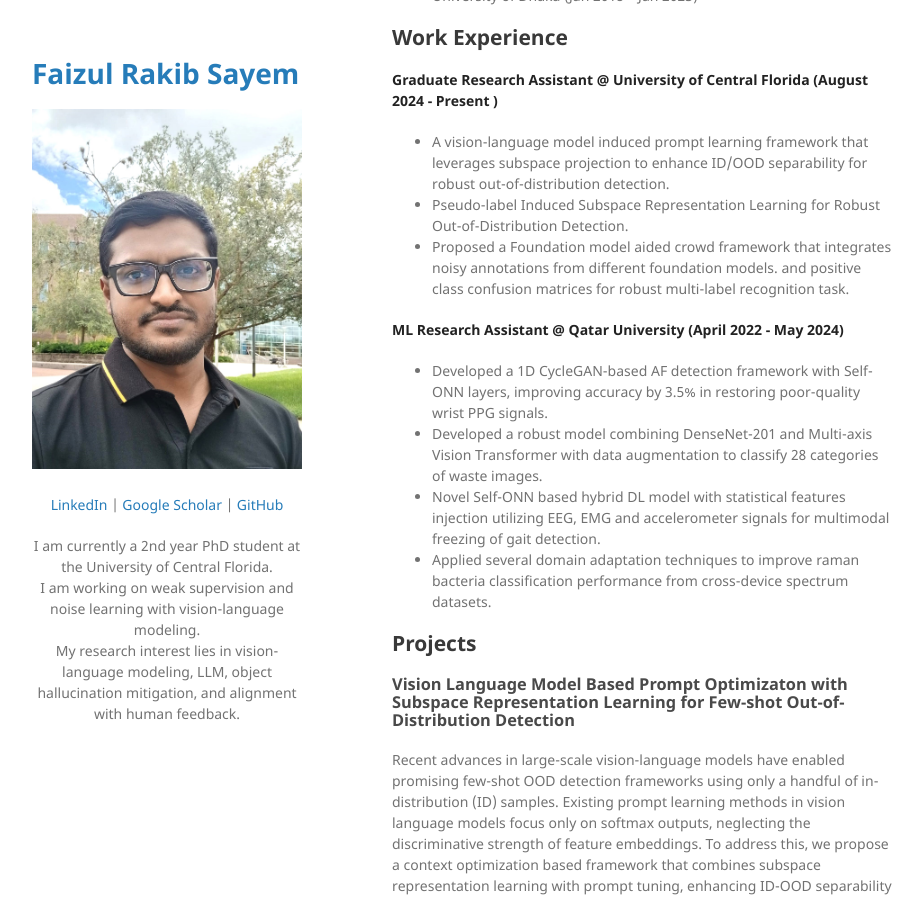
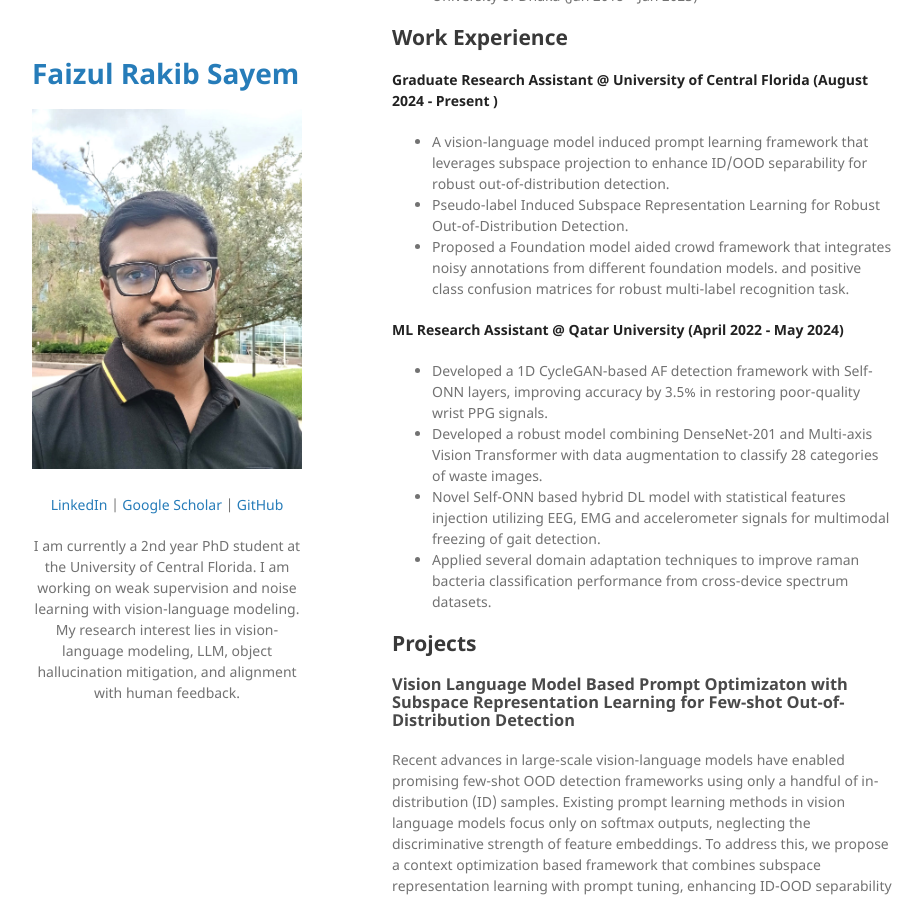
Before and after one commit to Sayem13003/Sayem, a Jekyll site: the page built from index.md, in a window 1280 px wide and 900 px high, scrolled down 301 px. Shown: the whole window, without its empty margins (178-1100 px from the left). Built offline with Jekyll 4.4.1, drawn with Linux system fonts in a browser that asks for light colours; our own code applies the rules of GitHub Pages for plain Markdown files.

Commit message:
Update _config.yml

```diff
--- a/_config.yml
+++ b/_config.yml
@@ -8,9 +8,7 @@ description: >
   </p>
 
   <p align="center">
-    I am currently a 2nd year PhD student at the University of Central Florida.<br>
-    I am working on weak supervision and noise learning with vision-language modeling.<br>
-    My research interest lies in vision-language modeling, LLM, object hallucination mitigation, and alignment with human feedback.<br>
+    I am currently a 2nd year PhD student at the University of Central Florida. I am working on weak supervision and noise learning with vision-language modeling. My research interest lies in vision-language modeling, LLM, object hallucination mitigation, and alignment with human feedback.
   </p>
 
 
```
